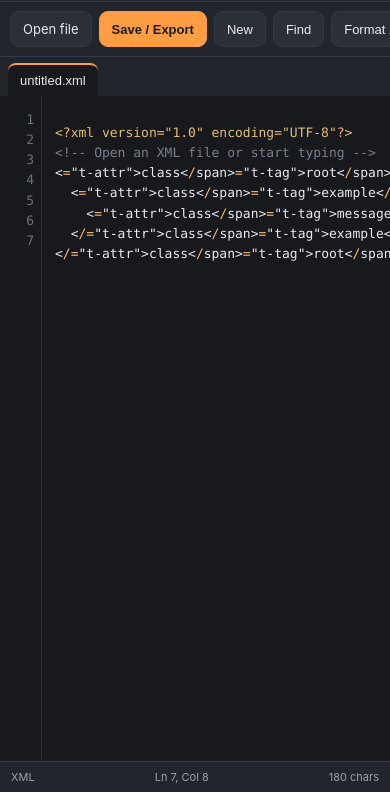
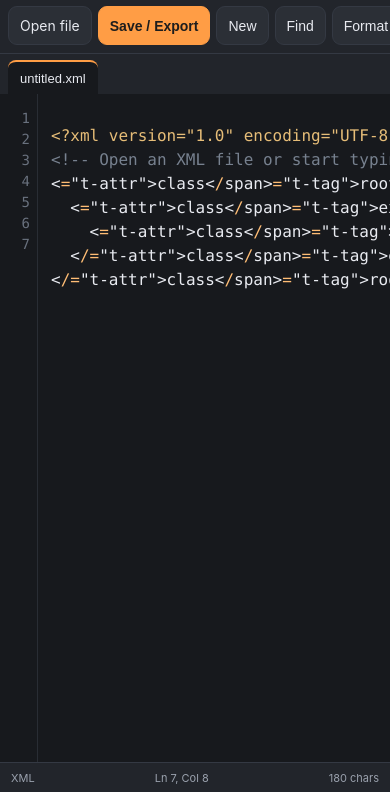
Before and after one commit to escapefromdoom/Pocketcode, a plain HTML site: page index.html in a window 390 px wide. Shown: the part 52-844 px from the top of the page. Drawn offline with Linux system fonts and the light colour scheme.

Commit message:
Add files via upload

```diff
--- a/index.html
+++ b/index.html
@@ -12,8 +12,8 @@
 <title>PocketCode — XML & Code Editor</title>
 <style>
 :root{color-scheme:dark;--bg:#17191d;--panel:#22252b;--panel2:#2b2f36;--text:#e8eaf0;--muted:#9aa1ad;--accent:#ff9d45;--line:#343943;--editor:#17191d}
-*{box-sizing:border-box}html,body{margin:0;height:100%;background:var(--bg);color:var(--text);font:15px -apple-system,BlinkMacSystemFont,"Segoe UI",sans-serif;overscroll-behavior:none}
-body{display:flex;flex-direction:column;padding-top:env(safe-area-inset-top);padding-bottom:env(safe-area-inset-bottom)}
+*{box-sizing:border-box}html,body{margin:0;min-height:100%;height:100%;background:var(--bg);color:var(--text);font:16px -apple-system,BlinkMacSystemFont,"Segoe UI",sans-serif;overscroll-behavior:none;-webkit-text-size-adjust:100%}
+body{display:flex;flex-direction:column;min-height:100svh;height:100dvh;padding-top:env(safe-area-inset-top);padding-bottom:env(safe-area-inset-bottom);overflow:hidden}
 header{height:54px;display:flex;align-items:center;justify-content:space-between;padding:0 13px;background:var(--panel);border-bottom:1px solid var(--line);flex-shrink:0}
 .brand{font-weight:750;letter-spacing:.2px}.brand span{color:var(--accent)}.status{font-size:11px;color:var(--muted)}
 .toolbar{display:flex;gap:7px;padding:9px 10px;background:var(--panel);overflow-x:auto;border-bottom:1px solid var(--line);flex-shrink:0}
@@ -24,17 +24,27 @@ button:active{opacity:.7}input[type=file]{display:none}
 .tab{border:0;border-radius:8px 8px 0 0;background:transparent;color:var(--muted);padding:8px 12px;max-width:180px;overflow:hidden;text-overflow:ellipsis}
 .tab.active{background:var(--editor);color:var(--text);border-top:2px solid var(--accent)}
 .editor-wrap{display:flex;flex:1;min-height:0;position:relative;background:var(--editor)}
-.gutter{width:42px;overflow:hidden;padding:14px 7px 20px 0;text-align:right;color:#69717e;font:13px/1.55 ui-monospace,SFMono-Regular,Menlo,monospace;white-space:pre;user-select:none;border-right:1px solid #292d34}
+.gutter{width:42px;overflow:hidden;padding:14px 7px 20px 0;text-align:right;color:#69717e;font:16px/1.5 ui-monospace,SFMono-Regular,Menlo,monospace;white-space:pre;user-select:none;border-right:1px solid #292d34}
 .editarea{position:relative;flex:1;min-width:0;overflow:hidden}
-#code{position:absolute;inset:0;width:100%;height:100%;resize:none;border:0;outline:0;background:transparent;color:var(--text);caret-color:var(--accent);padding:14px 13px 30px;font:13px/1.55 ui-monospace,SFMono-Regular,Menlo,monospace;white-space:pre;overflow:auto;tab-size:2;-webkit-overflow-scrolling:touch}
-#highlight{position:absolute;inset:0;pointer-events:none;overflow:hidden;padding:14px 13px 30px;font:13px/1.55 ui-monospace,SFMono-Regular,Menlo,monospace;white-space:pre;tab-size:2;color:var(--text)}
+#code{position:absolute;inset:0;width:100%;height:100%;resize:none;border:0;outline:0;background:transparent;color:var(--text);caret-color:var(--accent);padding:14px 13px 30px;font:16px/1.5 ui-monospace,SFMono-Regular,Menlo,monospace;white-space:pre;overflow:auto;tab-size:2;-webkit-overflow-scrolling:touch}
+#highlight{position:absolute;inset:0;pointer-events:none;overflow:hidden;padding:14px 13px 30px;font:16px/1.5 ui-monospace,SFMono-Regular,Menlo,monospace;white-space:pre;tab-size:2;color:var(--text)}
 .editarea.highlighting #code{color:transparent;-webkit-text-fill-color:transparent}
 .editarea.highlighting #code::selection{background:#53657d88}
 .t-tag{color:#78b7ff}.t-attr{color:#d7a6ff}.t-string{color:#a8d88d}.t-comment{color:#77818f}.t-punct{color:#ffbd75}.t-decl{color:#e6bd78}
 footer{height:31px;display:flex;align-items:center;justify-content:space-between;padding:0 11px;background:var(--panel);border-top:1px solid var(--line);font-size:11px;color:var(--muted);flex-shrink:0}
-.drawer{display:none;position:absolute;z-index:5;inset:0;background:#0009;align-items:flex-end}.drawer.open{display:flex}.sheet{background:var(--panel);width:100%;padding:17px;border-radius:18px 18px 0 0;max-height:75%;overflow:auto}.sheet h3{margin:0 0 12px}.field{display:flex;gap:8px;margin:9px 0}.field input{min-width:0;flex:1;background:var(--editor);color:var(--text);border:1px solid var(--line);border-radius:8px;padding:10px}
+.drawer{display:none;position:absolute;z-index:5;inset:0;background:#0009;align-items:flex-end}.drawer.open{display:flex}.sheet{background:var(--panel);width:100%;padding:17px;border-radius:18px 18px 0 0;max-height:75%;overflow:auto}.sheet h3{margin:0 0 12px}.field{display:flex;gap:8px;margin:9px 0}.field input{min-width:0;flex:1;background:var(--editor);color:var(--text);border:1px solid var(--line);border-radius:8px;padding:10px;font-size:16px}
 #toast{position:fixed;bottom:48px;left:50%;transform:translateX(-50%);background:#30343c;padding:10px 15px;border-radius:10px;font-size:13px;display:none;z-index:10;box-shadow:0 5px 25px #0008}
 .light{--bg:#f3f4f6;--panel:#e5e7eb;--panel2:#fff;--text:#20242b;--muted:#656d78;--line:#cbd0d8;--editor:#fff}
+@media(max-width:600px){
+ header{height:50px;padding:0 11px}
+ .toolbar{gap:6px;padding:8px;scrollbar-width:none}
+ .toolbar button,.toolbar .filebtn{padding:10px 11px;font-size:14px}
+ .tabs{min-height:40px}
+ .editor-wrap{min-height:0;flex:1}
+ .gutter{font-size:14px;line-height:1.5;width:38px}
+ #code,#highlight{font-size:16px;line-height:1.5}
+ footer{height:30px}
+}
 @media(min-width:700px){body{max-width:1000px;margin:auto;border-left:1px solid var(--line);border-right:1px solid var(--line)}}
 </style>
 </head>
--- a/sw.js
+++ b/sw.js
@@ -1 +1 @@
-const CACHE='pocketcode-v1';const FILES=['./','./index.html','./manifest.webmanifest','./icon-192.png','./icon-512.png'];self.addEventListener('install',e=>e.waitUntil(caches.open(CACHE).then(c=>c.addAll(FILES))));self.addEventListener('fetch',e=>e.respondWith(caches.match(e.request).then(r=>r||fetch(e.request))));
+const CACHE='pocketcode-v2';const FILES=['./','./index.html','./manifest.webmanifest','./icon-192.png','./icon-512.png'];self.addEventListener('install',e=>e.waitUntil(caches.open(CACHE).then(c=>c.addAll(FILES))));self.addEventListener('fetch',e=>e.respondWith(caches.match(e.request).then(r=>r||fetch(e.request))));
```
